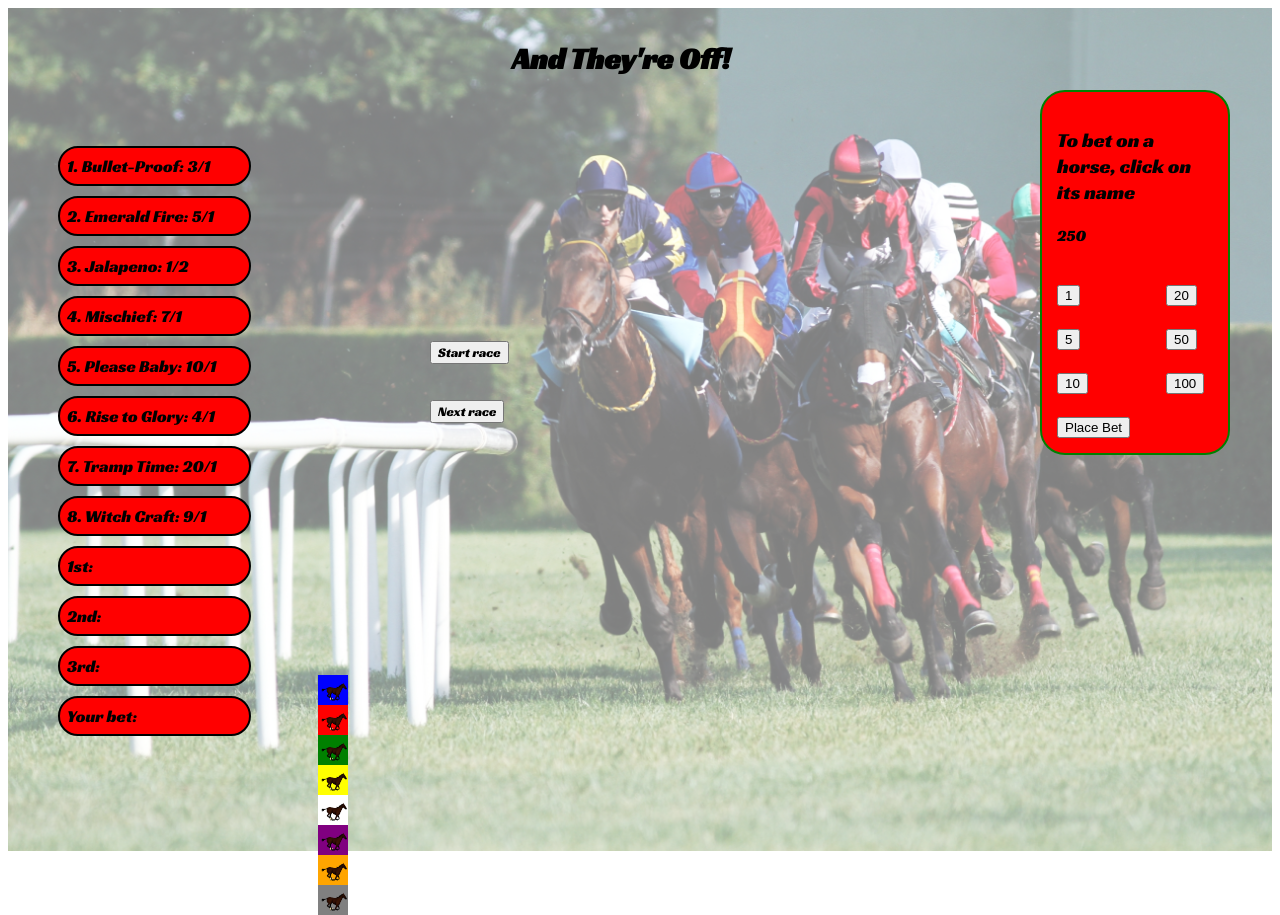
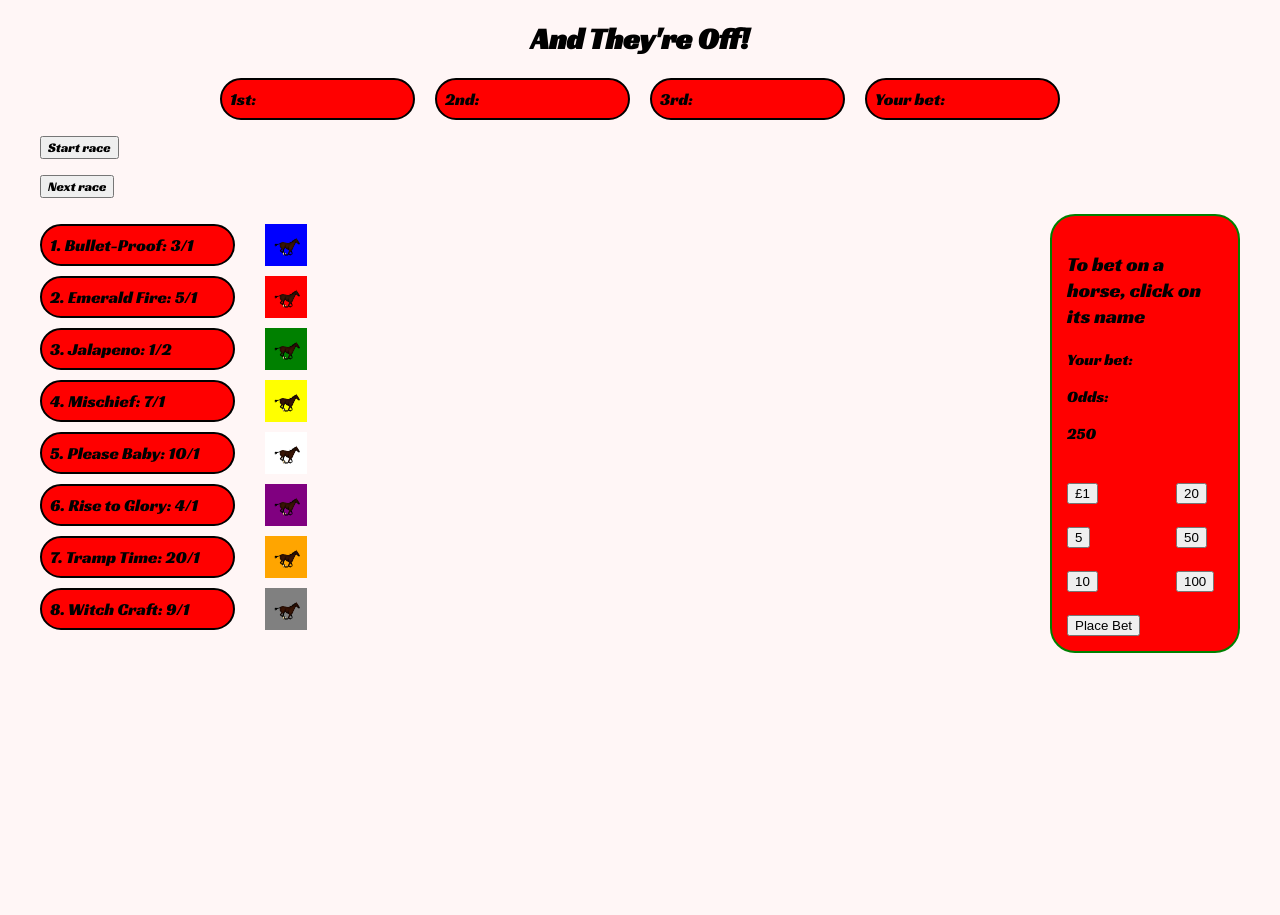
Before and after one commit to marks2508/WDI-First-Project, a PHP site: page /race-v2.html in a window 1280 px wide. After the commit the page ends 653 px from the top, so only its background shows below. Run offline with PHP 8.4, Linux system fonts and the light colour scheme; some libraries are stand-ins or nearby versions.

Commit message:
css changes to all elements

```diff
--- a/css/style-race.css
+++ b/css/style-race.css
@@ -1,34 +1,46 @@
+body {
+  background-color: #fff6f6;
+}
 
-body {
-  text-decoration: none;
+main {
+  max-width: 1200px;
+  margin: 0 auto;
 }
+
 h1 {
-  display: flex;
-  position: absolute;
-  top: 20px;
-  left: 40%;
+  text-align: center;
   font-family: 'Racing Sans One';
   font-size: 30px;
 }
+
 .bet {
   font-family: 'Racing Sans One';
   font-size: 20px;
 }
-.background {
+
+.main-area {
+  display: flex;
+}
+
+.main-area ul {
+  padding: 0;
+  margin: 0;
+}
+/* .background {
   background-size: cover;
   width: 100%;
   height: 100%;
   opacity: 0.5;
   text-decoration: none;
-}
-.horse-logo {
+} */
+/* .horse-logo {
   display: flex;
   position: absolute;
   top: 65px;;
   left: 47%;
   opacity: 1;
-}
-div {
+} */
+/* div {
   position: relative;
   display: block;
   top: 70px;
@@ -36,63 +48,56 @@ div {
   height: 20px;
   float: left;
   margin: 5px;
-}
-.oddscalc {
-  position: absolute;
-  display: flex;
-  top: 64px;
-}
-.results {
-  width: auto;
+} */
+
+.race {
+  position: relative;
+  flex-grow: 1;
+  margin: 0 30px;
 }
 
+/* horse styles */
+
+.horse-group {
+  position: relative;
+  width: 42px;
+  height: 42px;
+  display: flex;
+  justify-content: center;
+  align-items: center;
+  margin: 10px 0;
+}
 .horse1 {
-  display: block;
   background-color: blue;
   color: white;
-  left: 300px;
 }
 .horse2 {
-  display: block;
   background-color: red;
   color: white;
-  left: 300px;
 }
 .horse3 {
-  display: block;
   background-color: green;
   color: white;
-  left: 300px;
 }
 .horse4 {
-  display: block;
   background-color: yellow;
   color: black;
-  left: 300px;
 }
 .horse5 {
-  display: block;
   background-color: white;
   color: white;
-  left: 300px;
 }
 .horse6 {
-  display: block;
   background-color: purple;
   color: white;
-  left: 300px;
 }
 .horse7 {
-  display: block;
   background-color: orange;
   color: white;
-  left: 300px;
 }
 .horse8 {
-  display: block;
   background-color: grey;
   color: white;
-  left: 300px;
 }
 
 form {
@@ -103,25 +108,20 @@ form {
   border-radius: 25px;
   width: 180px;
   padding: 3px;
-  margin: 10px;
-  position: absolute;
-  top: 80px;
-  right: 40px;
+  margin-left: auto;
 }
+
 td {
   margin-left: auto;
   border: 2px solid auto;
   padding: 10px;
 }
-ul {
-  position: absolute;
-  top: 120px;
-}
+
 li {
-  padding: 7px;
-  margin: 10px;
+  padding: 8px;
+  margin: 10px 0;
   border: 2px solid black;
-  border-radius: 27px;
+  border-radius: 25px;
   font-size: 17px;
   font-family: 'Racing Sans One'; cursive;
   text-shadow: .5px  blue;
@@ -129,22 +129,39 @@ li {
   width: 175px;
   list-style: none;
   cursor: pointer;
+}
 
+.horseresults {
+  display: flex;
+  justify-content: center;
 }
+
+.horseresults p {
+  font-family: 'Racing Sans One'; cursive;
+  text-shadow: .5px  blue;
+  background: red;
+  margin: 0 10px;
+  padding: 8px;
+  border-radius: 25px;
+  font-size: 17px;
+  border: 2px solid black;
+  width: 175px;
+}
+
 a {
   text-decoration: none;
   font-family: 'Racing Sans One',cursive;
   font-size: 25px;
 }
 .race {
-  position: absolute;
-  top: 595px;
+  position: relative;
+  /* top: 595px; */
 }
 button {
-  margin: 10px;
   font-family: 'Racing Sans One', cursive;
 }
-.race-buttons {
+
+/* .race-buttons {
   position: absolute;
   top: 295px;
   left: 400px;
@@ -152,7 +169,7 @@ button {
   padding: 10px;
   margin: 10px;
   font-family: 'Racing Sans One', cursive;
-}
+} */
 
 /*p {
   position: absolute;
--- a/race-v2.html
+++ b/race-v2.html
@@ -10,8 +10,25 @@
   <script src="js/script.js" charset="utf-8"></script>
 </head>
 <body>
-    <img src="./images/background-1.jpg" class="background">
+  <main>
+    <!-- <img src="./images/background-1.jpg" class="background"> -->
     <h1 class="header">And They're Off!</h1>
+
+    <!-- results -->
+    <div class="horseresults">
+      <p class="firstPlace">1st: </p>
+      <p class="secondPlace">2nd: </p>
+      <p class="thirdPlace">3rd: </p>
+      <p class="finalBet">Your bet: </p>
+    </div>
+
+    <!-- buttons -->
+    <div class="race-buttons">
+      <p><button id='startRace'>Start race</button></p>
+      <p><button id='startAgain'>Next race</button></p>
+    </div>
+
+    <div class="main-area">
       <ul>
         <li class="choice">1. Bullet-Proof: 3/1</li>
         <li class="choice">2. Emerald Fire: 5/1</li>
@@ -21,40 +38,8 @@
         <li class="choice">6. Rise to Glory: 4/1</li>
         <li class="choice">7. Tramp Time: 20/1</li>
         <li class="choice">8. Witch Craft: 9/1</li>
-    <li class="firstPlace">1st: </li>
-    <li class="secondPlace">2nd: </li>
-    <li class="thirdPlace">3rd: </li>
-    <li class="finalBet">Your bet: </li>
       </ul>
-  <form name="total">
-    <table>
-      <tr>
-        <td colspan="2">
-          <p class="bet">To bet on a horse, click on its name</p>
-          <p class="playerWallet"></p>
-          <p class="odds"></p>
-          <p class="cashAvailable"></p>
-          <p class="potentialReturn"></P>
-        </td>
-      </tr>
-      <tr>
-        <td><input type="button" name="one" class="onePound" value=1></td>
-        <td><input type="button" name="twenty" class="twentyPound" value=20></td>
-      </tr>
-      <tr>
-        <td><input type="button" name="four" class="fivePound" value=5></td>
-        <td><input type="button" name="five" class="fiftyPound" value=50></td>
-      </tr>
-      <tr>
-        <td><input type="button" name="seven" class="tenPound" value=10></td>
-        <td><input type="button" name="eight" class="hundredPound" value=100></td>
-      </tr>
-      <tr>
-        <!-- <td><input type="button" name="clear" class="resetBet" value="Resest"></td> -->
-        <td><input type="button" name="zero" class="placeBet" value="Place Bet"></td>
-      </tr>
-    </table>
-  </form>
+
       <div class="race">
         <div class="horse1 horse-group">
           <img src="./images/animated-horse.jpg" width="30" height="30" class="horse1">
@@ -88,9 +73,37 @@
         <div class="horse7">7</div>
         <div class="horse8">8</div> -->
       </div>
-  <div class="race-buttons">
-    <p><button id='startRace'>Start race</button></p>
-    <p><button id='startAgain'>Next race</button></p>
+
+      <form name="total">
+        <table>
+          <tr>
+            <td colspan="2">
+              <p class="bet">To bet on a horse, click on its name</p>
+              <p>Your bet: <span class="playerWallet"></span></p>
+              <p class="odds">Odds:</p>
+              <p class="cashAvailable">Your cash</p>
+              <p class="potentialReturn"></p>
+              </td>
+            </tr>
+            <tr>
+              <td><input type="button" name="one" class="betButton onePound" value=£1></td>
+              <td><input type="button" name="twenty" class="betButton twentyPound" value=20></td>
+            </tr>
+            <tr>
+              <td><input type="button" name="four" class="betButton fivePound" value=5></td>
+              <td><input type="button" name="five" class="betButton fiftyPound" value=50></td>
+            </tr>
+            <tr>
+              <td><input type="button" name="seven" class="betButton tenPound" value=10></td>
+              <td><input type="button" name="eight" class="betButton hundredPound" value=100></td>
+            </tr>
+            <tr>
+              <!-- <td><input type="button" name="clear" class="resetBet" value="Resest"></td> -->
+              <td><input type="button" name="zero" class="placeBet" value="Place Bet"></td>
+            </tr>
+          </table>
+        </form>
       </div>
+    </main>
   </body>
   </html>
```
Also changed, not shown: js/script.js (+33 -66 lines). Lines whose indentation alone changed are shown as unchanged.
